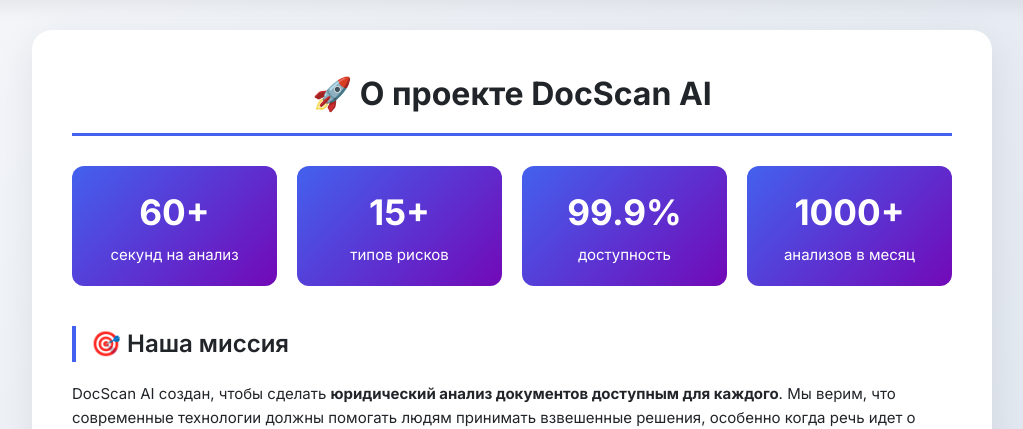
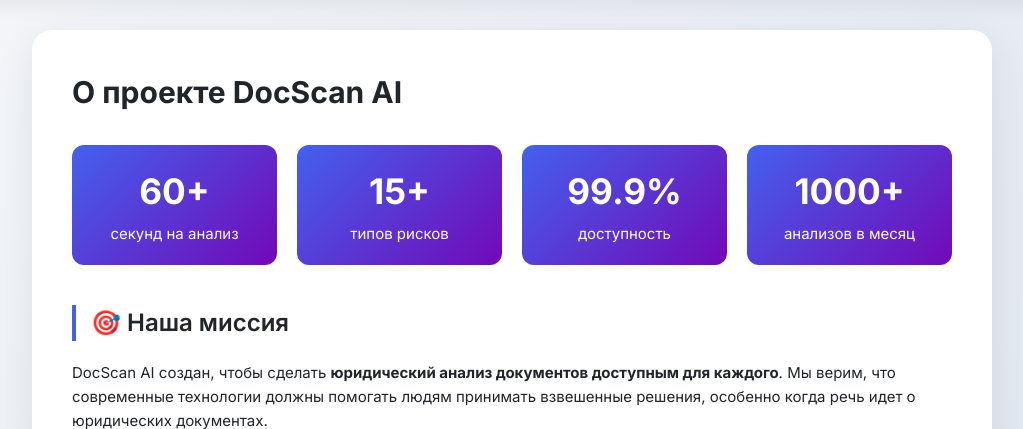
Before and after one commit to ramay1243/docscan-ai, a Flask app: page /articles/about in a window 1280 px wide. Shown: the part 66-495 px from the top of the page, without its empty margins (128-1151 px from the left). Run offline with Flask 3, Linux system fonts and the light colour scheme.

Commit message:
Update article_about.html

```diff
--- a/static/templates/article_about.html
+++ b/static/templates/article_about.html
@@ -5,8 +5,10 @@
     <meta name="viewport" content="width=device-width, initial-scale=1.0">
     <title>Нейросеть для проверки документов онлайн: анализ договоров бесплатно</title>
 
+    <link rel="canonical" href="https://docscan-ai.ru/articles/about">
+
     <!-- SEO Meta Tags -->
-    <meta name="description" content="Нейросеть для проверки документов онлайн без регистрации. Бесплатный анализ договоров ИИ за 60 секунд. Юридическая проверка договоров с искусственным интеллектом. DocScan AI">
+    <meta name="description" content="О проекте DocScan AI: нейросеть для проверки документов онлайн. Бесплатный анализ договоров ИИ за 60 секунд. Узнайте о нашем проекте!">
     <meta name="keywords" content="о проекте DocScan, миссия компании, технологии AI, команда разработки, цели проекта">
     <meta name="author" content="DocScan AI">
 
@@ -485,7 +487,7 @@
     <!-- Main Content -->
     <main class="container">
         <div class="article-container">
-            <h1 class="article-title">🚀 О проекте DocScan AI</h1>
+            <h1>О проекте DocScan AI</h1>
 
             <div class="stats-grid">
                 <div class="stat-card">
```
